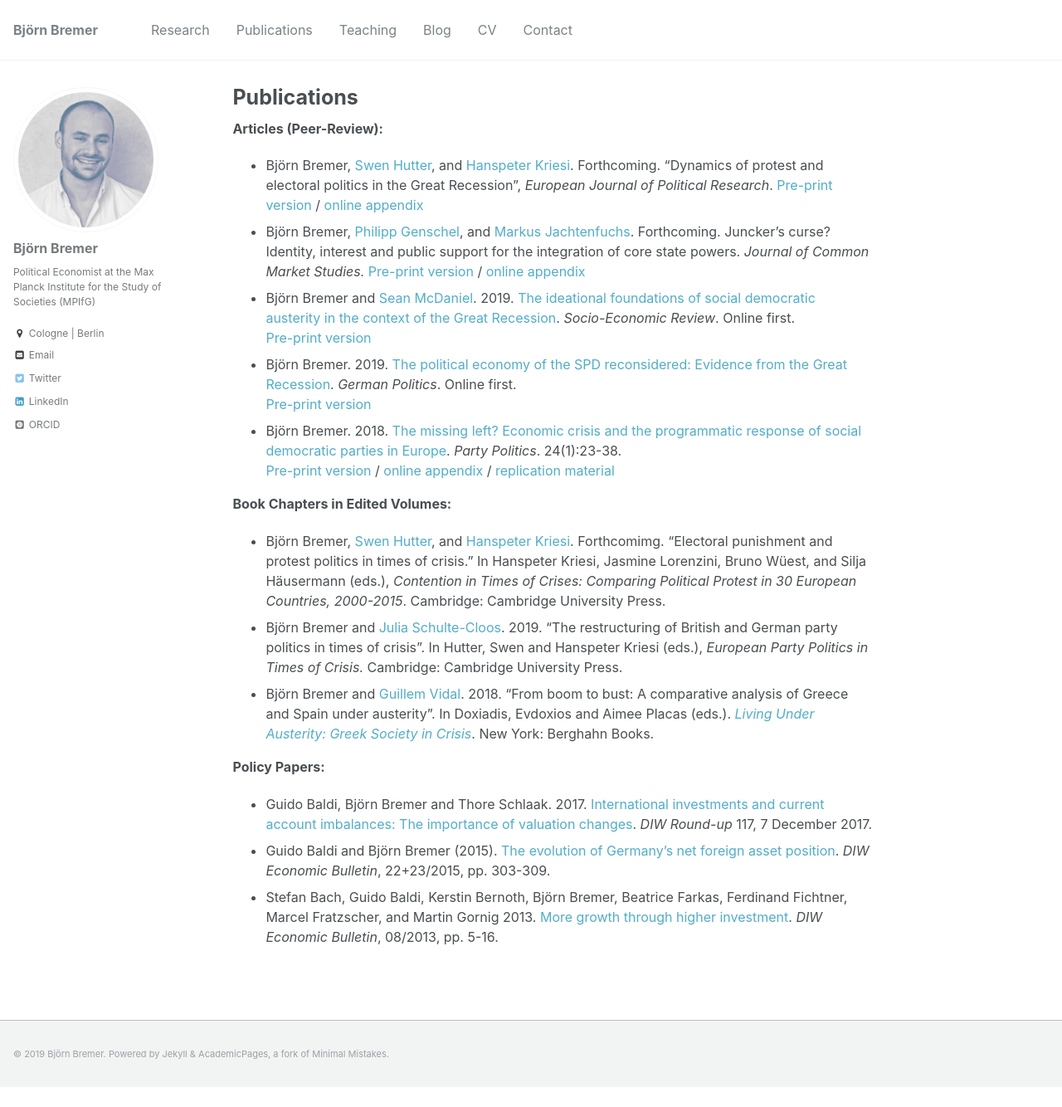
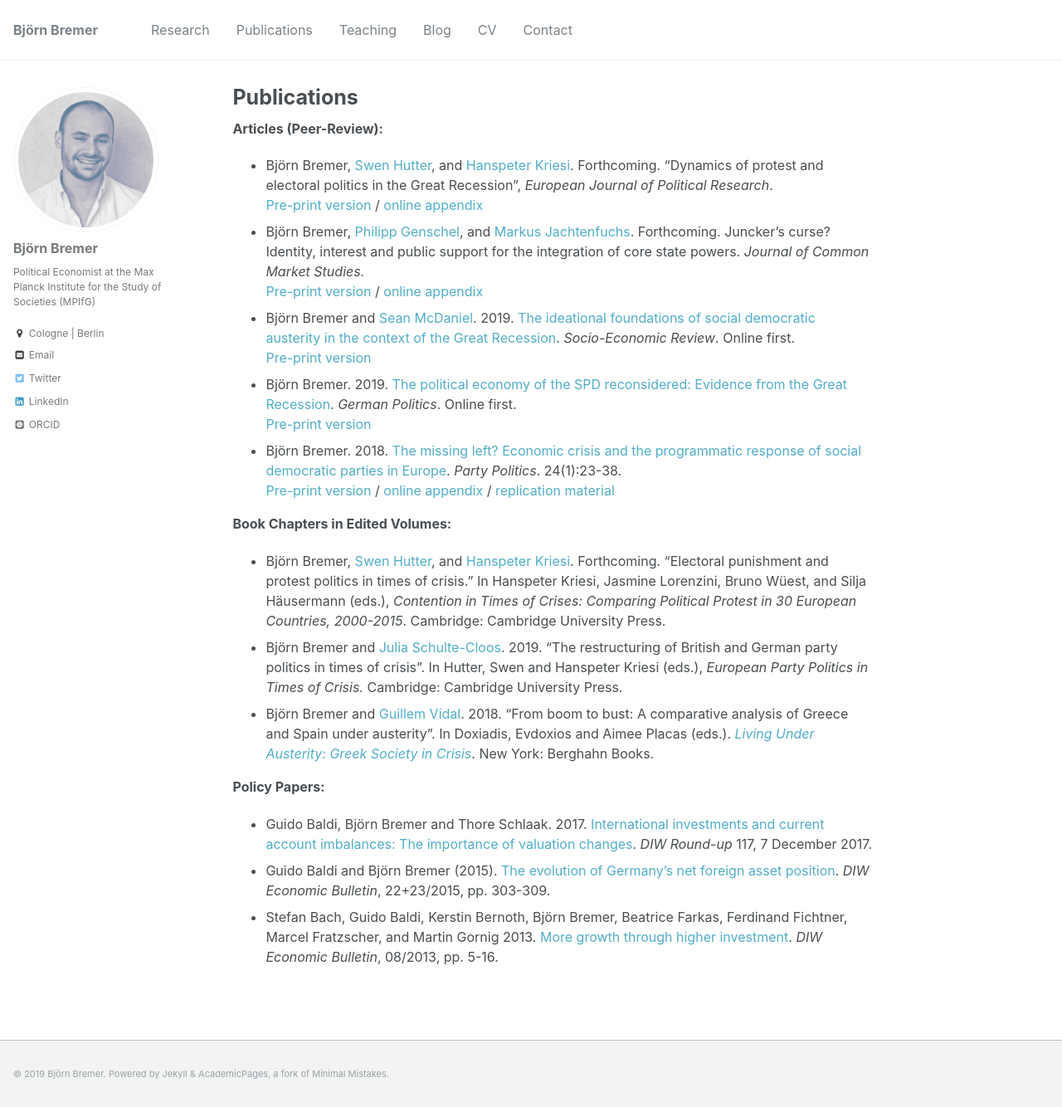
Before and after one commit to bjoernbremer/bjoernbremer.github.io, a Jekyll site: the page built from _pages/publications.md, in a window 1280 px wide and 1334 px high. Shown: the whole window at 83% size. Built offline with Jekyll 4.4.1, drawn with Linux system fonts in a browser that asks for light colours; some web fonts are replaced.

Commit message:
update website

```diff
--- a/_pages/publications.md
+++ b/_pages/publications.md
@@ -8,8 +8,10 @@
 
 **Articles (Peer-Review):**
 
-* Björn Bremer, [Swen Hutter](http://www.swen-hutter.eu/), and [Hanspeter Kriesi](http://www.eui.eu/DepartmentsAndCentres/PoliticalAndSocialSciences/People/Professors/Kriesi.aspx). Forthcoming. "Dynamics of protest and electoral politics in the Great Recession", *European Journal of Political Research*. [Pre-print version]({{ site.url }}/files/publications/BremerHutterKriesi_2019_EJPR.pdf) / [online appendix]({{ site.url }}/files/publications/BremerHutterKriesi_2019_EJPR_appendix.pdf) <br/>
-* Björn Bremer, [Philipp Genschel](https://www.eui.eu/DepartmentsAndCentres/PoliticalAndSocialSciences/People/Professors/Genschel), and [Markus Jachtenfuchs](https://www.hertie-school.org/en/research/faculty-and-researchers/profile/person/jachtenfuchs/). Forthcoming. Juncker's curse? Identity, interest and public support for the integration of core state powers. *Journal of Common Market Studies.* [Pre-print version]({{ site.url }}/files/publications/BremerGenschelJachtenfuchs_2019_JCMS.pdf) / [online appendix]({{ site.url }}/files/publications/BremerGenschelJachtenfuchs_2019_JCMS_appendix.pdf)
+* Björn Bremer, [Swen Hutter](http://www.swen-hutter.eu/), and [Hanspeter Kriesi](http://www.eui.eu/DepartmentsAndCentres/PoliticalAndSocialSciences/People/Professors/Kriesi.aspx). Forthcoming. "Dynamics of protest and electoral politics in the Great Recession", *European Journal of Political Research*. <br/>
+[Pre-print version]({{ site.url }}/files/publications/BremerHutterKriesi_2019_EJPR.pdf) / [online appendix]({{ site.url }}/files/publications/BremerHutterKriesi_2019_EJPR_appendix.pdf)
+* Björn Bremer, [Philipp Genschel](https://www.eui.eu/DepartmentsAndCentres/PoliticalAndSocialSciences/People/Professors/Genschel), and [Markus Jachtenfuchs](https://www.hertie-school.org/en/research/faculty-and-researchers/profile/person/jachtenfuchs/). Forthcoming. Juncker's curse? Identity, interest and public support for the integration of core state powers. *Journal of Common Market Studies.* <br/>
+[Pre-print version]({{ site.url }}/files/publications/BremerGenschelJachtenfuchs_2019_JCMS.pdf) / [online appendix]({{ site.url }}/files/publications/BremerGenschelJachtenfuchs_2019_JCMS_appendix.pdf)
 * Björn Bremer and [Sean McDaniel](https://warwick.ac.uk/fac/soc/pais/people/mcdaniel/). 2019. [The ideational foundations of social democratic austerity in the context of the Great Recession](https://academic.oup.com/ser/advance-article-abstract/doi/10.1093/ser/mwz001/5320344). *Socio-Economic Review*. Online first. <br/>
 [Pre-print version]({{ site.url }}/files/publications/BremerMcDaniel_SER_2019.pdf)
 * Björn Bremer. 2019. [The political economy of the SPD reconsidered: Evidence from the Great Recession](https://www.tandfonline.com/doi/abs/10.1080/09644008.2018.1555817?journalCode=fgrp20). *German Politics*. Online first. <br/>
@@ -19,7 +21,7 @@
 
 **Book Chapters in Edited Volumes:**
 
-* Björn Bremer, [Swen Hutter](http://www.swen-hutter.eu/), and [Hanspeter Kriesi](http://www.eui.eu/DepartmentsAndCentres/PoliticalAndSocialSciences/People/Professors/Kriesi.aspx). Forthcomimg. "Electoral punishment and protest politics in times of crisis." In Hanspeter Kriesi, Jasmine Lorenzini, Bruno Wüest, and Silja Häusermann (eds.), *Contention in Times of Crises: Comparing Political Protest in 30 European Countries, 2000-2015*. Cambridge: Cambridge University Press.
+* Björn Bremer, [Swen Hutter](http://www.swen-hutter.eu/), and [Hanspeter Kriesi](http://www.eui.eu/DepartmentsAndCentres/PoliticalAndSocialSciences/People/Professors/Kriesi.aspx). Forthcoming. "Electoral punishment and protest politics in times of crisis." In Hanspeter Kriesi, Jasmine Lorenzini, Bruno Wüest, and Silja Häusermann (eds.), *Contention in Times of Crises: Comparing Political Protest in 30 European Countries, 2000-2015*. Cambridge: Cambridge University Press.
 * Björn Bremer and [Julia Schulte-Cloos](https://jschultecloos.github.io/). 2019. "The restructuring of British and German party politics in times of crisis". In Hutter, Swen and Hanspeter Kriesi (eds.), *European Party Politics in Times of Crisis.* Cambridge: Cambridge University Press.
 * Björn Bremer and [Guillem Vidal](http://guillemvidal.eu/). 2018. "From boom to bust: A comparative analysis of Greece and Spain under austerity". In Doxiadis, Evdoxios and Aimee Placas (eds.). *[Living Under Austerity: Greek Society in Crisis](http://www.berghahnbooks.com/title/DoxiadisLiving)*. New York: Berghahn Books.
 
```
Also changed, not shown: _projects/2_polcon.md (+1 -1 lines).
